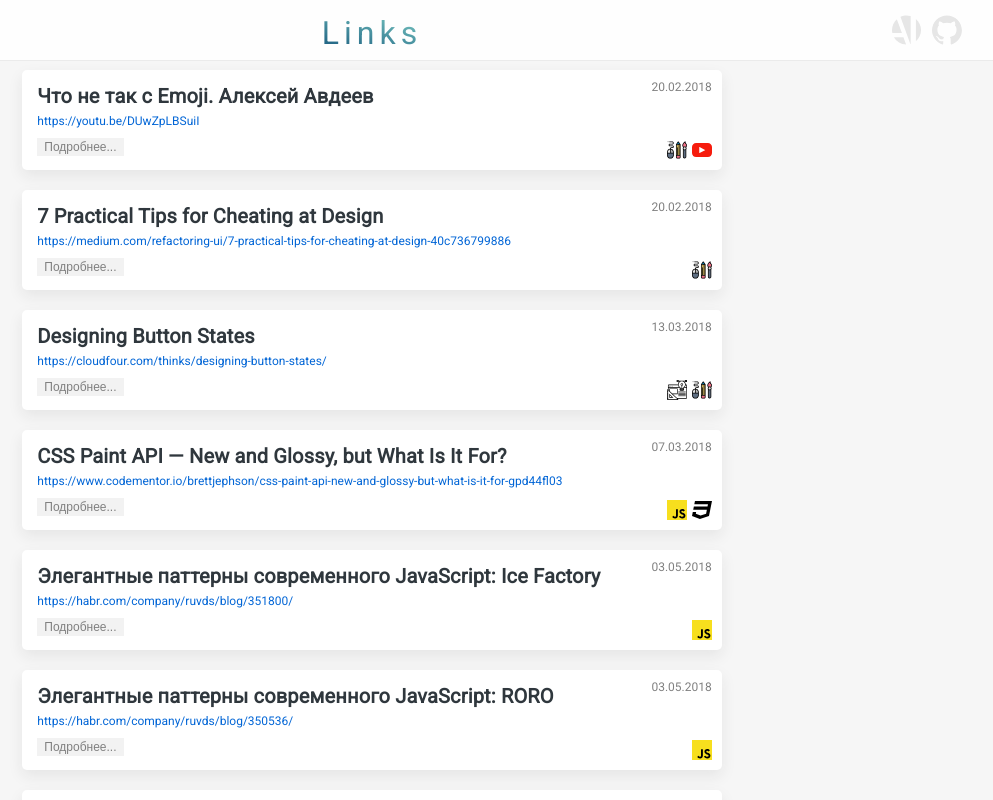
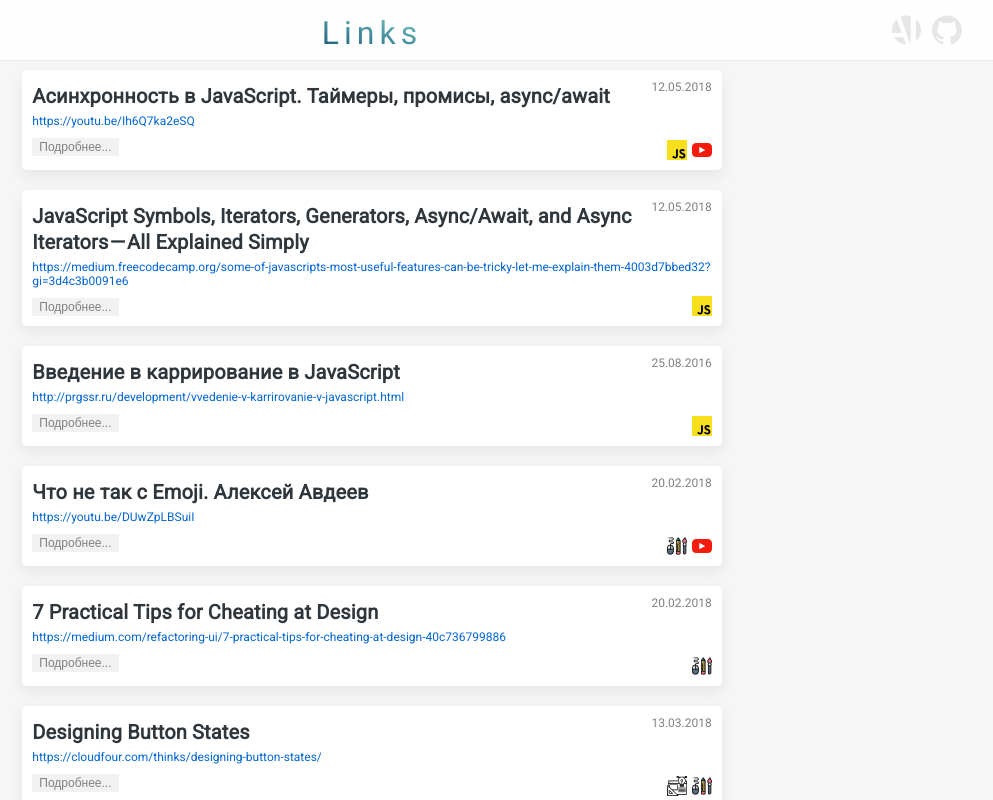
Before and after one commit to MoonW1nd/Links, a React app: page / in a window 1280 px wide. Shown: the top 800 px of the page, without its empty margins (268-1261 px from the left). Built offline with nearby package versions, Linux system fonts and the light colour scheme.

Commit message:
Add custom selection text,small update layout

```diff
--- a/src/App.scss
+++ b/src/App.scss
@@ -6,6 +6,14 @@ body {
   margin: 0;
   background-color: #f6f6f6;
   min-width: $App_minWidth; // size Galszy s5
+
+  ::selection {
+    background: $cyanLight;
+  }
+
+  ::-moz-selection {
+    background: $cyanLight;
+  }
 }
 
 #App {
--- a/src/components/Article/style.scss
+++ b/src/components/Article/style.scss
@@ -29,8 +29,6 @@
   border-radius: 5px;
   box-sizing: border-box;
   padding: $Card_padding;
-  padding-right: 75px;
-  padding-left: 15px;
   position: relative;
   display: flex;
   flex-direction: column;
@@ -53,11 +51,13 @@
   }
 
   &-Content {
-   padding: 15px 25px;
-   margin-right: -65px;
+   padding: 15px 0;
+   width: 100%;
+   max-width: 70ch;
    letter-spacing: 0.01rem;
    font-weight: 400;
    font-style: normal;
+   align-self: center;
   //  line-height: 1.58;
    line-height: 1.4;
 
--- a/src/data.js
+++ b/src/data.js
@@ -87,4 +87,28 @@ export const articles = [
     text: 'Почему эмоджи выглядят по-разному в разных браузерах? Что делать, если дизайнеры говорят, что все смайлики должны выглядеть, как на Айфоне? Решаем проблему, попутно разбираясь в спецификациях Emoji и Unicode.',
     tags: ['design', 'youTube'],
   },
+  {
+    id: '12',
+    date: '2016-08-25T15:03:23.000Z',
+    title: 'Введение в каррирование в JavaScript',
+    link: 'http://prgssr.ru/development/vvedenie-v-karrirovanie-v-javascript.html',
+    text: 'Каррирование или частичное применение это одна из техник функционального программирования, которая может показаться странной людям, знакомым с более традиционными способами написания JavaScript. Но при правильном применении каррирование действительно способно сделать ваш JavaScript более читаемым.',
+    tags: ['javaScript'],
+  },
+  {
+    id: '13',
+    date: '2018-05-12T15:03:23.000Z',
+    title: 'JavaScript Symbols, Iterators, Generators, Async/Await, and Async Iterators — All Explained Simply',
+    link: 'https://medium.freecodecamp.org/some-of-javascripts-most-useful-features-can-be-tricky-let-me-explain-them-4003d7bbed32?gi=3d4c3b0091e6',
+    text: 'Хорошее объяснение применения Символов, Итераторов, Генераторов, Async\/Awayt и асинхронных итераторов.',
+    tags: ['javaScript'],
+  },
+  {
+    id: '14',
+    date: '2018-05-12T15:03:23.000Z',
+    title: 'Асинхронность в JavaScript. Таймеры, промисы, async\/await',
+    link: 'https://youtu.be/Ih6Q7ka2eSQ',
+    text: 'Один из лучших вебинаров по объяснению асинхронности в JavaScript. ',
+    tags: ['javaScript', 'youTube'],
+  },
 ];
```
